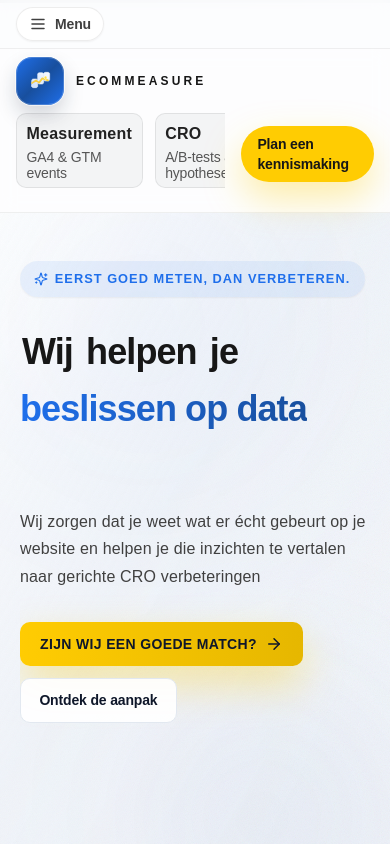
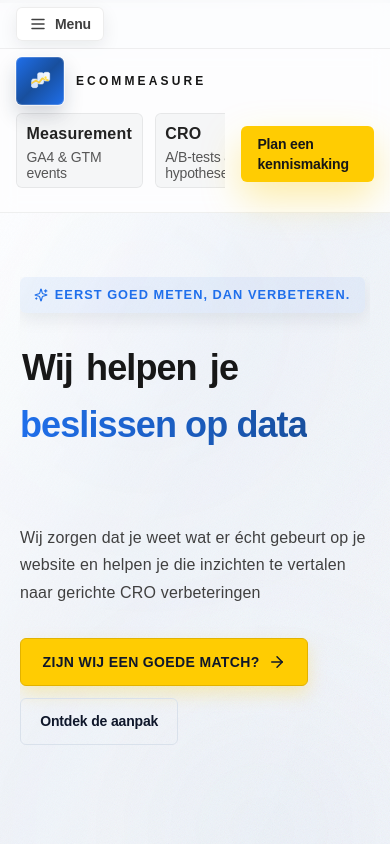
Before and after one commit to ProjectBibo/EcomMeasure3, a React (Vite) app: page / in a window 390 px wide. Shown: the top 844 px of the page. Built offline with nearby package versions, Linux system fonts and the light colour scheme.

Commit message:
Refine global styling for editorial feel

```diff
--- a/src/index.css
+++ b/src/index.css
@@ -3,20 +3,20 @@
 @tailwind utilities;
 
 :root {
-  --color-bg: #f5f7fb;
+  --color-bg: #f7f9fc;
   --color-surface: #ffffff;
-  --color-surface-soft: #edf1f7;
+  --color-surface-soft: #eef2f7;
   --color-text: #0f172a;
   --color-muted: #4b5563;
-  --color-border: #e2e8f0;
+  --color-border: #d9e1eb;
   --color-primary: #1f6feb;
   --color-primary-strong: #184f9e;
   --color-highlight: #ffcc02;
-  --radius-card: 12px;
-  --radius-pill: 999px;
-  --radius-button: 10px;
-  --shadow-soft: 0 18px 40px rgba(15, 23, 42, 0.12);
-  --shadow-elevated: 0 24px 60px rgba(15, 23, 42, 0.16);
+  --radius-card: 4px;
+  --radius-pill: 6px;
+  --radius-button: 6px;
+  --shadow-soft: 0 10px 28px rgba(15, 23, 42, 0.07);
+  --shadow-elevated: 0 16px 36px rgba(15, 23, 42, 0.1);
   --header-offset: 132px;
   --motion-duration-short: 180ms;
   --motion-duration-medium: 240ms;
@@ -39,10 +39,7 @@ html {
 body {
   min-height: 100vh;
   color: var(--color-text);
-  background: radial-gradient(circle at 14% 12%, rgba(31, 111, 235, 0.06), transparent 35%),
-    radial-gradient(circle at 80% 10%, rgba(24, 79, 158, 0.05), transparent 30%),
-    linear-gradient(180deg, #f9fbff 0%, #f1f5fb 60%, #f7f9fd 100%);
-  background-attachment: fixed;
+  background: var(--color-bg);
   font-family: "Inter", "IBM Plex Sans", system-ui, -apple-system, sans-serif;
   line-height: 1.7;
   transition: background 240ms ease, color 240ms ease;
@@ -134,9 +131,9 @@ body {
 /* Soft ambient elements */
 .glow-orb {
   position: absolute;
-  border-radius: 9999px;
-  filter: blur(80px);
-  opacity: 0.65;
+  border-radius: 50%;
+  filter: blur(70px);
+  opacity: 0.35;
   mix-blend-mode: screen;
   background: radial-gradient(circle at 50% 50%, rgba(31, 111, 235, 0.18), transparent 60%);
 }
@@ -148,7 +145,7 @@ body {
 .story-stripe {
   position: absolute;
   inset: 0;
-  background: linear-gradient(120deg, rgba(255, 255, 255, 0.72), rgba(237, 241, 247, 0.6), transparent 60%);
+  background: linear-gradient(120deg, rgba(255, 255, 255, 0.82), rgba(237, 241, 247, 0.5), transparent 60%);
 }
 
 .ibm-plex-sans-body {
@@ -365,15 +362,15 @@ body {
   align-items: center;
   gap: .4rem;
   padding: .45rem .75rem;
-  border-radius: 9999px;
+  border-radius: 6px;
   font-size: .875rem; /* text-sm */
   line-height: 1;
-  background: color-mix(in oklab, var(--pill-bg, #f5f5f4) 80%, transparent);
-  border: 1px solid color-mix(in oklab, #000 8%, transparent);
-  color: color-mix(in oklab, #0a0a0a 85%, transparent);
+  background: color-mix(in oklab, var(--pill-bg, #f8fafc) 90%, transparent);
+  border: 1px solid color-mix(in oklab, #000 6%, transparent);
+  color: color-mix(in oklab, #0a0a0a 82%, transparent);
 }
 .pill-link:hover {
-  filter: brightness(0.98);
+  filter: brightness(0.99);
 }
 
 /* ===== Diensten-kolommen (bottom bar) ===== */
@@ -405,9 +402,9 @@ body {
   display: grid;
   gap: .15rem;
   padding: .35rem .6rem;
-  border-radius: 10px;
-  background: color-mix(in oklab, #000 4%, transparent);
-  border: 1px solid color-mix(in oklab, #000 8%, transparent);
+  border-radius: 6px;
+  background: color-mix(in oklab, #000 3%, transparent);
+  border: 1px solid color-mix(in oklab, #000 6%, transparent);
 }
 /* ===== Kleine hover lift voor CTA ===== */
 .hover-lift { transform: translateY(0); }
@@ -443,7 +440,7 @@ body {
   display: inline-flex;
   align-items: baseline;
   padding-inline: 0.15em;
-  border-radius: 0.4em;
+  border-radius: 6px;
   font-weight: 600;
   color: #1f6feb;
   transition: color 320ms ease, transform 480ms cubic-bezier(0.16, 1, 0.3, 1);
@@ -488,8 +485,8 @@ body {
   *:focus-visible {
     outline: 2px solid var(--focus-ring-primary);
     outline-offset: 3px;
-    border-radius: 6px;
-    box-shadow: 0 0 0 4px var(--focus-ring-offset-light);
+    border-radius: 4px;
+    box-shadow: 0 0 0 3px var(--focus-ring-offset-light);
   }
 
   body {
@@ -537,7 +534,7 @@ body {
   }
 
   .section-shell {
-    padding-block: clamp(48px, 6vw, 84px);
+    padding-block: clamp(64px, 8vw, 120px);
   }
 
   .section-heading {
@@ -549,14 +546,14 @@ body {
     border: 1px solid var(--color-border);
     border-radius: var(--radius-card);
     box-shadow: var(--shadow-soft);
-    padding: 28px;
-    transition: box-shadow var(--motion-duration-medium) var(--motion-ease-standard),
-      transform var(--motion-duration-medium) var(--motion-ease-standard);
+    padding: 24px;
+    transition: border-color var(--motion-duration-medium) var(--motion-ease-standard),
+      box-shadow var(--motion-duration-medium) var(--motion-ease-standard);
   }
 
   .card-surface:hover {
+    border-color: color-mix(in oklab, #000 10%, transparent);
     box-shadow: var(--shadow-elevated);
-    transform: translateY(-4px);
   }
 
   .card-muted {
@@ -569,42 +566,43 @@ body {
     display: inline-flex;
     align-items: center;
     gap: 0.5rem;
-    padding: 0.75rem 1.25rem;
+    padding: 0.82rem 1.35rem;
     border-radius: var(--radius-button);
-    background: linear-gradient(90deg, var(--color-highlight) 0%, #e6b700 100%);
+    background: var(--color-highlight);
     color: #0f172a;
     font-weight: 600;
-    letter-spacing: 0.02em;
-    box-shadow: 0 18px 40px rgba(255, 204, 2, 0.35);
-    transition: transform var(--motion-duration-short) var(--motion-ease-standard),
-      box-shadow var(--motion-duration-short) var(--motion-ease-standard),
-      filter var(--motion-duration-short) ease;
+    letter-spacing: 0.01em;
+    border: 1px solid #e2b200;
+    box-shadow: 0 8px 18px rgba(255, 204, 2, 0.25);
+    transition: background-color var(--motion-duration-short) ease,
+      box-shadow var(--motion-duration-short) ease,
+      transform var(--motion-duration-short) var(--motion-ease-standard);
   }
 
   .button-primary:hover {
-    transform: translateY(-2px);
-    box-shadow: 0 22px 55px rgba(255, 204, 2, 0.45);
-    filter: saturate(1.02);
+    background: #e6b700;
+    box-shadow: 0 10px 22px rgba(255, 204, 2, 0.28);
+    transform: translateY(-1px);
   }
 
   .button-primary:focus-visible {
     outline: 2px solid var(--focus-ring-secondary);
     outline-offset: 3px;
-    box-shadow: 0 18px 40px rgba(255, 204, 2, 0.4);
+    box-shadow: 0 8px 18px rgba(255, 204, 2, 0.3);
   }
 
   .button-primary:active {
     transform: translateY(0);
-    box-shadow: 0 12px 28px rgba(255, 204, 2, 0.35);
+    box-shadow: 0 6px 14px rgba(255, 204, 2, 0.22);
   }
 
   .button-secondary {
     display: inline-flex;
     align-items: center;
     gap: 0.5rem;
-    padding: 0.72rem 1.15rem;
+    padding: 0.78rem 1.2rem;
     border-radius: var(--radius-button);
-    background: rgba(255, 255, 255, 0.9);
+    background: transparent;
     color: var(--color-text);
     border: 1px solid var(--color-border);
     font-weight: 600;
@@ -613,9 +611,9 @@ body {
   }
 
   .button-secondary:hover {
-    background: #fff;
-    box-shadow: var(--shadow-soft);
-    transform: translateY(-2px);
+    background: rgba(255, 255, 255, 0.75);
+    box-shadow: none;
+    transform: translateY(-1px);
   }
 
   .pill-badge {
@@ -624,7 +622,7 @@ body {
     gap: 0.4rem;
     padding: 0.45rem 0.9rem;
     border-radius: var(--radius-pill);
-    background: rgba(31, 111, 235, 0.08);
+    background: rgba(31, 111, 235, 0.06);
     color: var(--color-primary);
     font-size: 0.8rem;
     font-weight: 700;
@@ -636,3 +634,31 @@ body {
     max-width: 720px;
   }
 }
+
+@layer utilities {
+  .rounded-full,
+  .rounded-3xl,
+  .rounded-2xl,
+  .rounded-xl,
+  .rounded-lg {
+    border-radius: 6px;
+  }
+
+  .rounded-md,
+  .rounded {
+    border-radius: 5px;
+  }
+
+  .rounded-sm {
+    border-radius: 4px;
+  }
+
+  .shadow,
+  .shadow-sm,
+  .shadow-md,
+  .shadow-lg,
+  .shadow-xl,
+  .shadow-2xl {
+    box-shadow: 0 6px 18px rgba(15, 23, 42, 0.08);
+  }
+}
```
